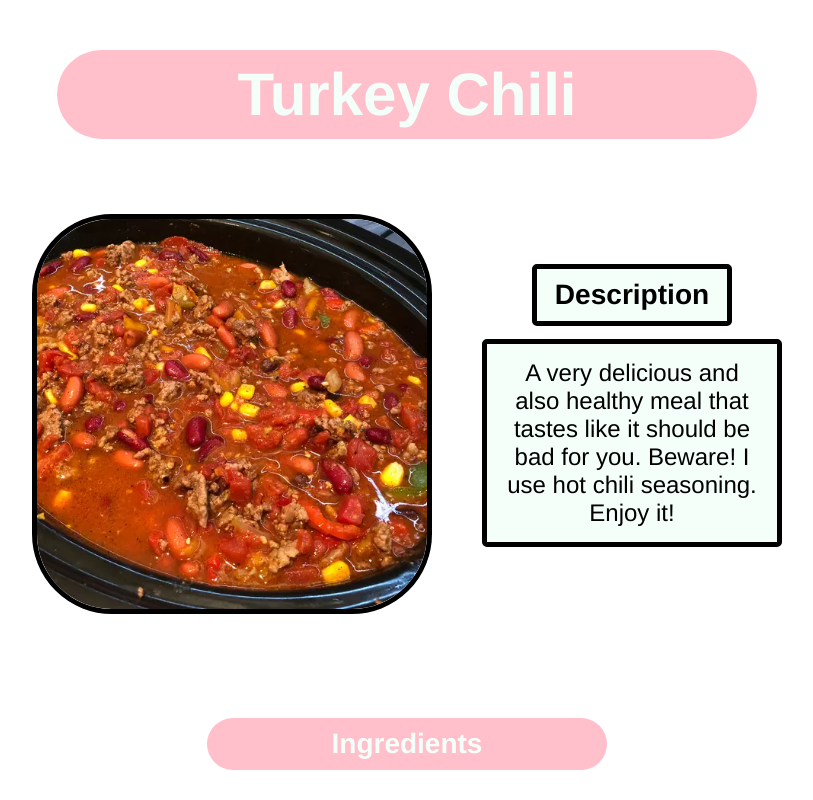
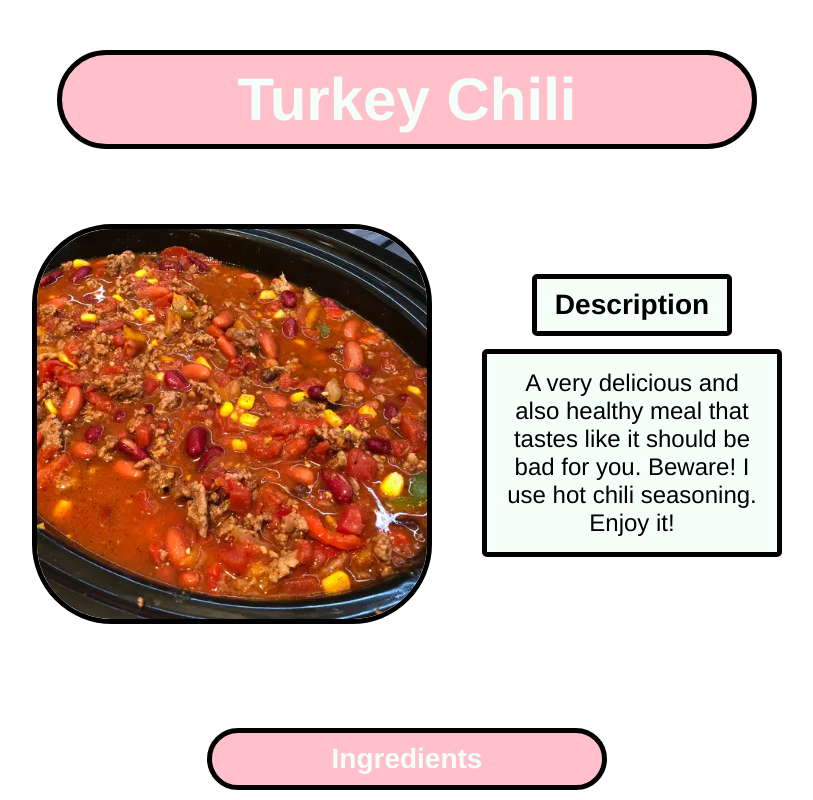
Before and after one commit to semiadult/odin-recipes, a plain HTML site: page recipes/turkey.html in a window 1280 px wide. Shown: the top 800 px of the page, without its empty margins (233-1046 px from the left). Drawn offline with Linux system fonts and the light colour scheme.

Commit message:
Add borders to headlines

```diff
--- a/style.css
+++ b/style.css
@@ -26,6 +26,7 @@
     border-radius: 80px;
     padding: 10px;
     font-weight: bold;
+    border: 5px black solid;
 }
 
 .title:hover {
@@ -120,6 +121,7 @@ button:active {
     font-size: 28px;
     padding: 10px;
     border-radius: 75px;
+    border: 5px black solid;
 }
 
 
```
